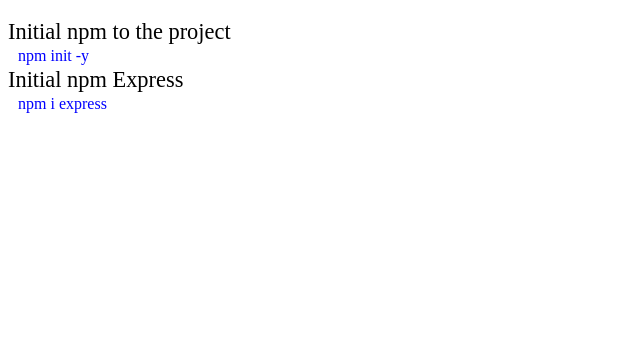
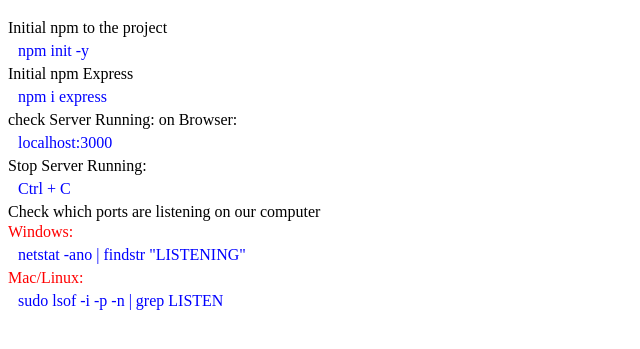
Before and after one commit to wailhassan/Express-Server-Contents, a website: page index.html in a window 1280 px wide. Shown: the part 61-410 px from the top of the page, without its empty margins (0-640 px from the left). Drawn offline with Linux system fonts and the light colour scheme.

Commit message:
Add new Features to the content

```diff
--- a/Style.css
+++ b/Style.css
@@ -1,9 +1,9 @@
 p {
-  font-size: 1.4rem;
+  font-size: 1rem;
   margin: 2px 0;
 }
 li {
   color: blue;
-  margin: 0 10px;
+  margin: 5px 10px;
   list-style: none;
 }
--- a/index.html
+++ b/index.html
@@ -16,6 +16,19 @@
 <P>Initial npm Express</P>
 <li>npm i express</li>
 
+<P>check Server Running: on Browser:</P>
+<li>localhost:3000</li>
+
+<P>Stop Server Running:</P>
+<li>Ctrl + C</li>
+
+<P>Check which ports are listening on our computer</P>
+<P style="color: red;">Windows:</P>
+<li>netstat -ano | findstr "LISTENING"</li>
+<P style="color: red;">Mac/Linux:</P>
+<li>sudo lsof -i -p -n | grep LISTEN</li>
+
+
 <body>
 
 </body>
--- a/index.js
+++ b/index.js
@@ -1,7 +1,8 @@
 import express from "express";
 const app = express();
+
 const port = 3000;
 
 app.listen(port, () => {
-  console.log(`Server running on port ${port}.`);
+  console.log(`Server Running on port ${port}.`);
 });
--- a/package.json
+++ b/package.json
@@ -10,7 +10,7 @@
   "keywords": [],
   "author": "",
   "license": "ISC",
-  "type": "commonjs",
+  "type": "module",
   "dependencies": {
     "express": "^5.1.0"
   }
```
